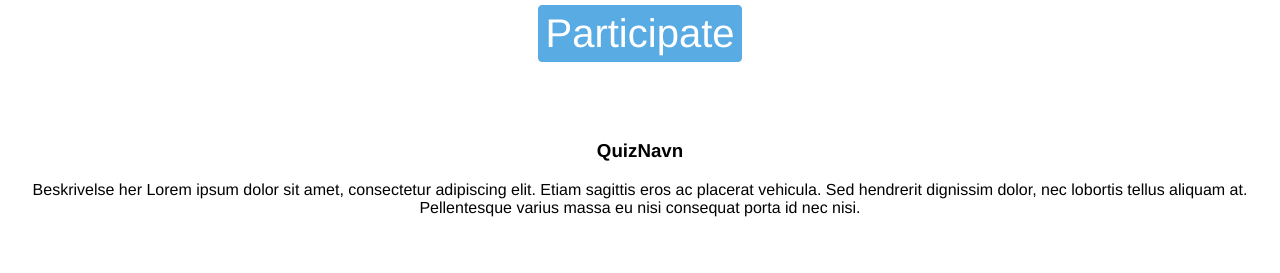
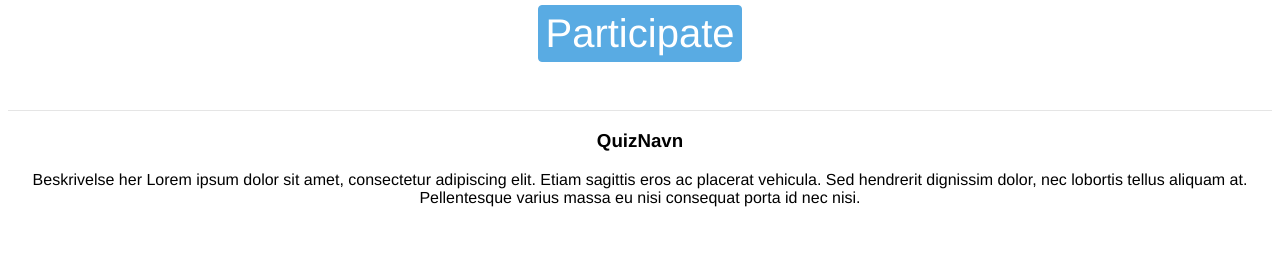
Before and after one commit to itdagene-ntnu/quiz, a Python web app: template quiz/main/templates/landing.html in a window 1280 px wide. Shown: the part 296-569 px from the top of the page. Run offline with Jinja, Linux system fonts and the light colour scheme; the template is opened without the code that fills it, so the values that code supplies are empty.

Commit message:
tweaks to landing page

```diff
--- a/quiz/files/static/css/base.css
+++ b/quiz/files/static/css/base.css
@@ -10,6 +10,12 @@ a {
   color: #59abe3;
   text-decoration: none; }
 
+hr {
+  border: 0;
+  height: 0;
+  border-top: 1px solid rgba(0, 0, 0, 0.1);
+  border-bottom: 1px solid rgba(255, 255, 255, 0.3); }
+
 .text-center {
   text-align: center; }
 
@@ -21,8 +27,7 @@ a {
   padding: 5px 7px;
   border-radius: 4px;
   color: #fff;
-  background: #59abe3;
-  margin-bottom: 1.5em; }
+  background: #59abe3; }
 
 .button-large {
   font-size: 2.5em; }
--- a/quiz/files/static/css/scss/base.scss
+++ b/quiz/files/static/css/scss/base.scss
@@ -13,6 +13,13 @@ img {
 a {
   color: #59abe3;
   text-decoration: none;
+}
+
+hr {
+  border: 0;
+  height: 0;
+  border-top: 1px solid rgba(0, 0, 0, .1);
+  border-bottom: 1px solid rgba(255, 255, 255, .3);
 }
 
 // Utility classes
@@ -32,7 +39,6 @@ a {
   border-radius: 4px;
   color: #fff;
   background: #59abe3;
-  margin-bottom: 1.5em;
 }
 
 .button-large {
--- a/quiz/main/static/main/css/landing.css
+++ b/quiz/main/static/main/css/landing.css
@@ -1,2 +1,5 @@
 #logo {
   padding-bottom: 2em; }
+
+.button {
+  margin-bottom: 1em; }
--- a/quiz/main/static/main/css/scss/landing.scss
+++ b/quiz/main/static/main/css/scss/landing.scss
@@ -1,3 +1,7 @@
 #logo {
   padding-bottom: 2em;
 }
+
+.button {
+  margin-bottom: 1em;
+}
--- a/quiz/main/templates/landing.html
+++ b/quiz/main/templates/landing.html
@@ -8,6 +8,7 @@
 <div class="grid-70 push-15 text-center">
     <img src="{{ STATIC_URL }}img/itdagene.svg" id="logo"></img>
     <a href="#" class="button button-large">Participate</a><br/>
+    <hr/>
     <h3>QuizNavn</h3>
     Beskrivelse her Lorem ipsum dolor sit amet, consectetur adipiscing elit.
     Etiam sagittis eros ac placerat vehicula. Sed hendrerit dignissim dolor,
```
